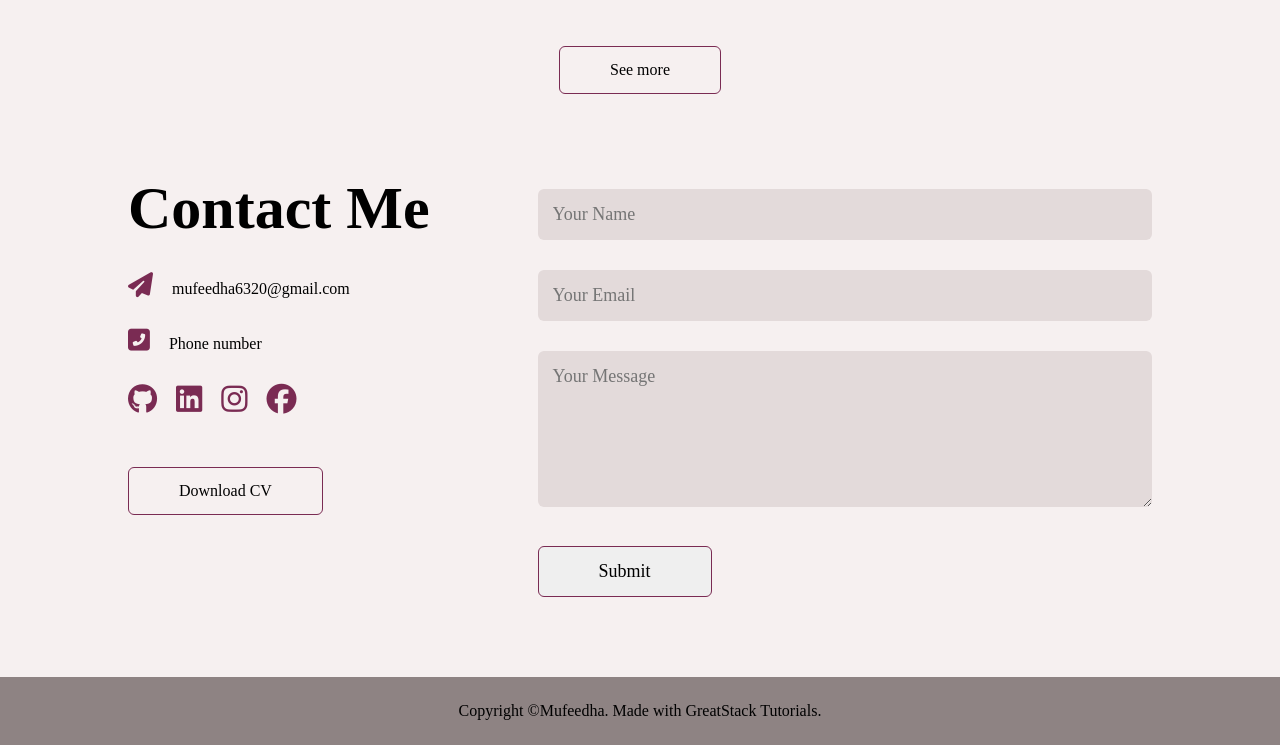
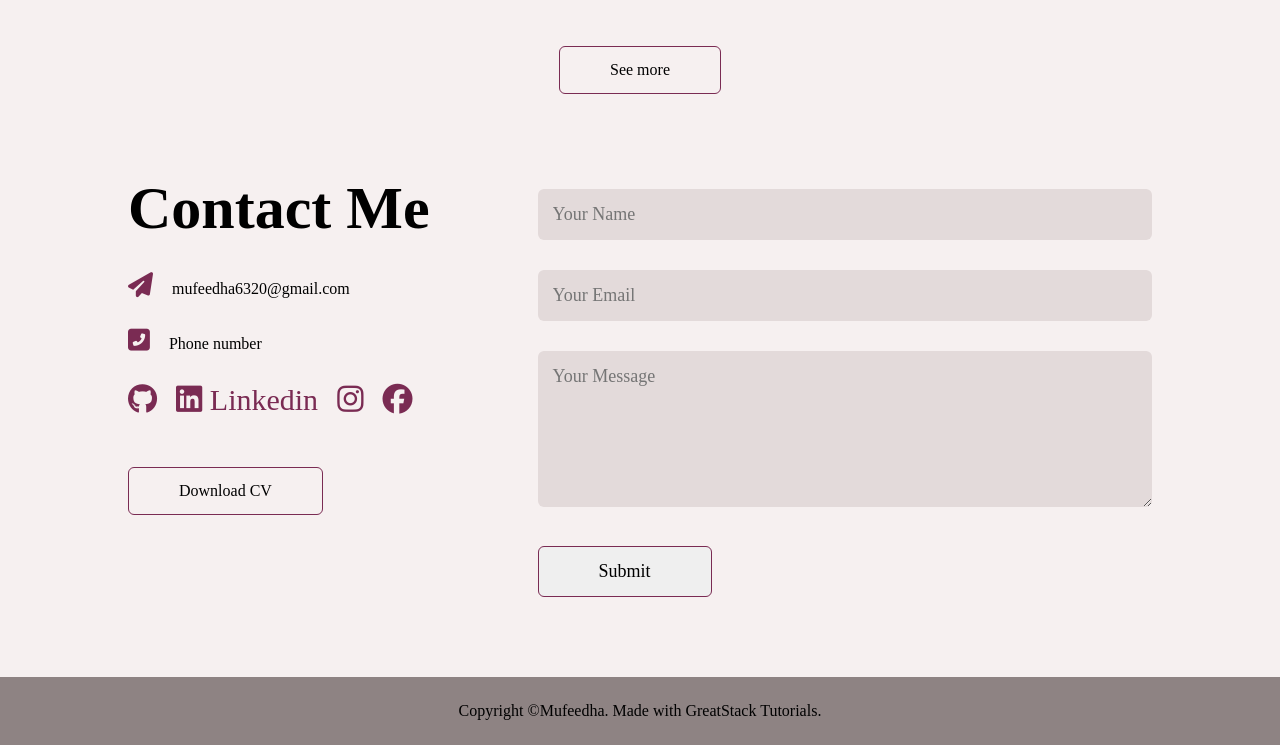
Before and after one commit to mufeedha6320/portfolio1, a plain HTML site: page index.html in a window 1280 px wide. Shown: the part 2638-3383 px from the top of the page. Drawn offline with Linux system fonts and the light colour scheme.

Commit message:
Update index.html

```diff
--- a/index.html
+++ b/index.html
@@ -147,7 +147,7 @@
                 <p><i class="fas fa-phone-square-alt"></i> Phone number </p>
                 <div class="social-icons">
                     <a href="https://github.com/mufeedha6320"> <i class="fab fa-github"></i> </a>
-                    <a href="https://www.linkedin.com/in/fathimath-m-904372180/"><i class="fab fa-linkedin"></i> </a>
+                    <a href="https://www.linkedin.com/in/fathimath-m-904372180/"><i class="fab fa-linkedin"></i> Linkedin</a>
                     <a href="#"> <i class="fab fa-instagram"></i> </a>
                     <a href="#"> <i class="fab fa-facebook"></i> </a>
                 </div>
```
